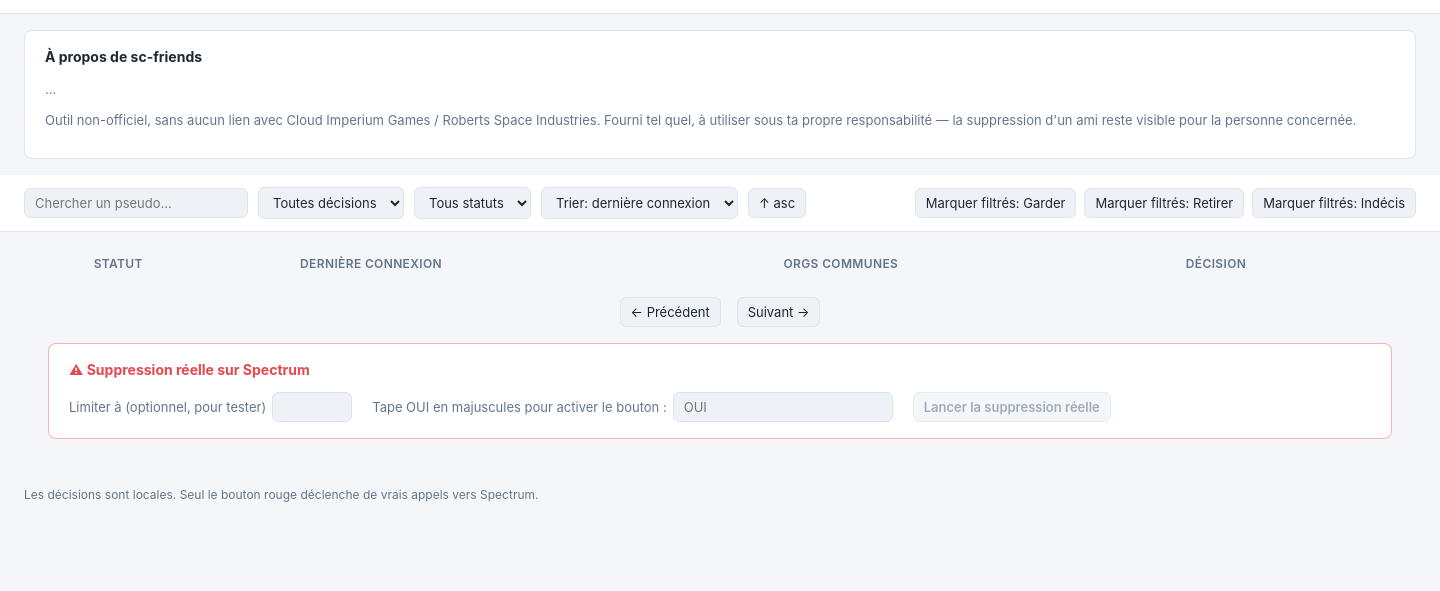
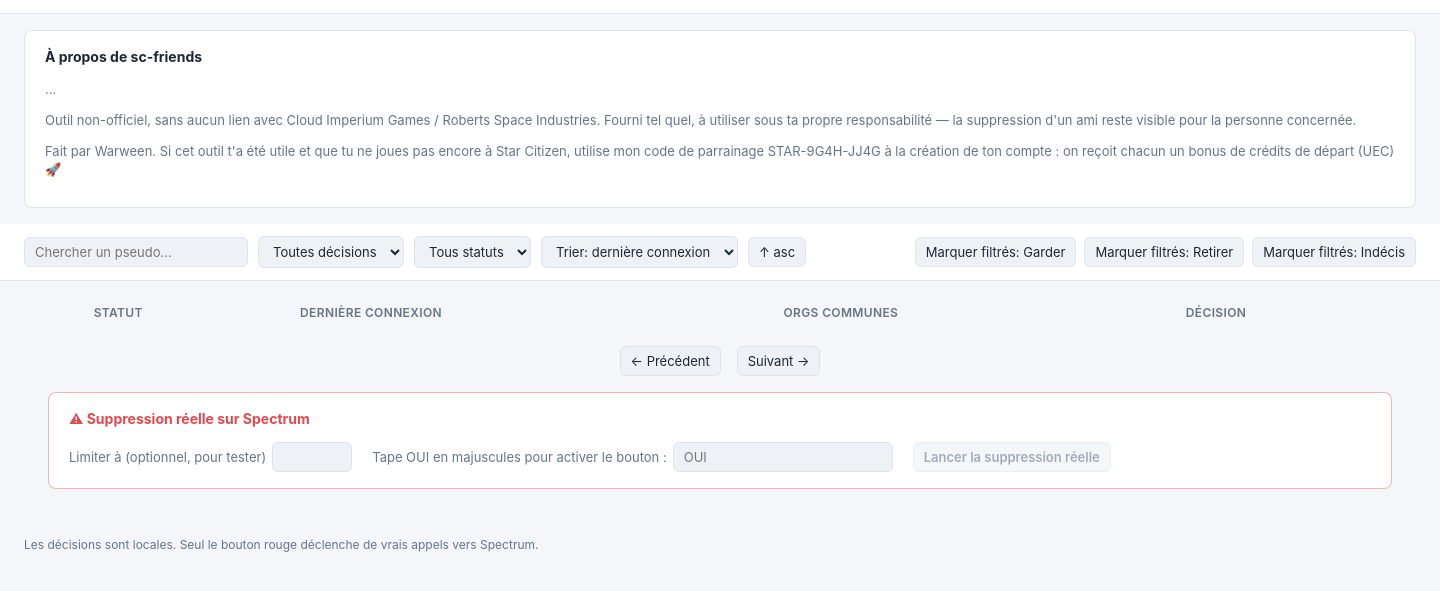
Before and after one commit to Narween/sc-friends, an Electron app: page public/index.html in a window 1440 px wide. Both pictures are taken after a click on the button "ℹ À propos". Shown: the part 51-642 px from the top of the page. Drawn offline with Linux system fonts and the light colour scheme; no server answers.

Commit message:
Add app icon and referral blurb in the About panel
icon.png (1024x1024, silhouette + remove badge) referenced per-platform in
electron-builder config and as the Electron window icon; electron-builder
generates the .ico/.icns from it automatically per OS.

```diff
--- a/electron/main.js
+++ b/electron/main.js
@@ -24,6 +24,7 @@ function createWindow() {
     height: 1000,
     title: 'sc-friends',
     autoHideMenuBar: true,
+    icon: path.join(__dirname, '..', 'build', 'icon.png'),
   });
   win.loadURL(`http://127.0.0.1:${PORT}`);
 }
--- a/public/index.html
+++ b/public/index.html
@@ -157,6 +157,7 @@
   <h2 data-i18n="about.title"></h2>
   <p class="dim" id="aboutBody">…</p>
   <p class="dim" data-i18n="about.disclaimer"></p>
+  <p class="dim" data-i18n="about.referral"></p>
 </section>
 
 <section class="panel" id="setupPanel" style="display:none">
@@ -263,6 +264,7 @@ const translations = {
     'about.toggle': 'ℹ À propos',
     'about.title': 'À propos de sc-friends',
     'about.disclaimer': 'Outil non-officiel, sans aucun lien avec Cloud Imperium Games / Roberts Space Industries. Fourni tel quel, à utiliser sous ta propre responsabilité — la suppression d\'un ami reste visible pour la personne concernée.',
+    'about.referral': 'Fait par Warween. Si cet outil t\'a été utile et que tu ne joues pas encore à Star Citizen, utilise mon code de parrainage STAR-9G4H-JJ4G à la création de ton compte : on reçoit chacun un bonus de crédits de départ (UEC) 🚀',
     'setup.title': 'Comment remplir / rafraîchir friends.db',
     'setup.intro': 'Chaque étape lance un vrai script. L\'étape 1 ouvre un vrai navigateur : connecte-toi normalement (2FA compris), puis clique "Je suis connecté".',
     'setup.step1.title': 'Connexion',
@@ -314,6 +316,7 @@ const translations = {
     'about.toggle': 'ℹ About',
     'about.title': 'About sc-friends',
     'about.disclaimer': 'Unofficial tool, not affiliated with Cloud Imperium Games / Roberts Space Industries in any way. Provided as-is, use at your own risk — removing a friend stays visible to that person.',
+    'about.referral': 'Made by Warween. If this tool was useful to you and you don\'t play Star Citizen yet, use my referral code STAR-9G4H-JJ4G when creating your account — we both get a starting credits (UEC) bonus 🚀',
     'setup.title': 'How to populate / refresh friends.db',
     'setup.intro': 'Each step runs a real script. Step 1 opens a real browser: log in normally (2FA included), then click "I\'m logged in".',
     'setup.step1.title': 'Login',
```
Also changed, not shown: package.json (+6 -3 lines), build/icon.png (added), build/icon.svg (added).
